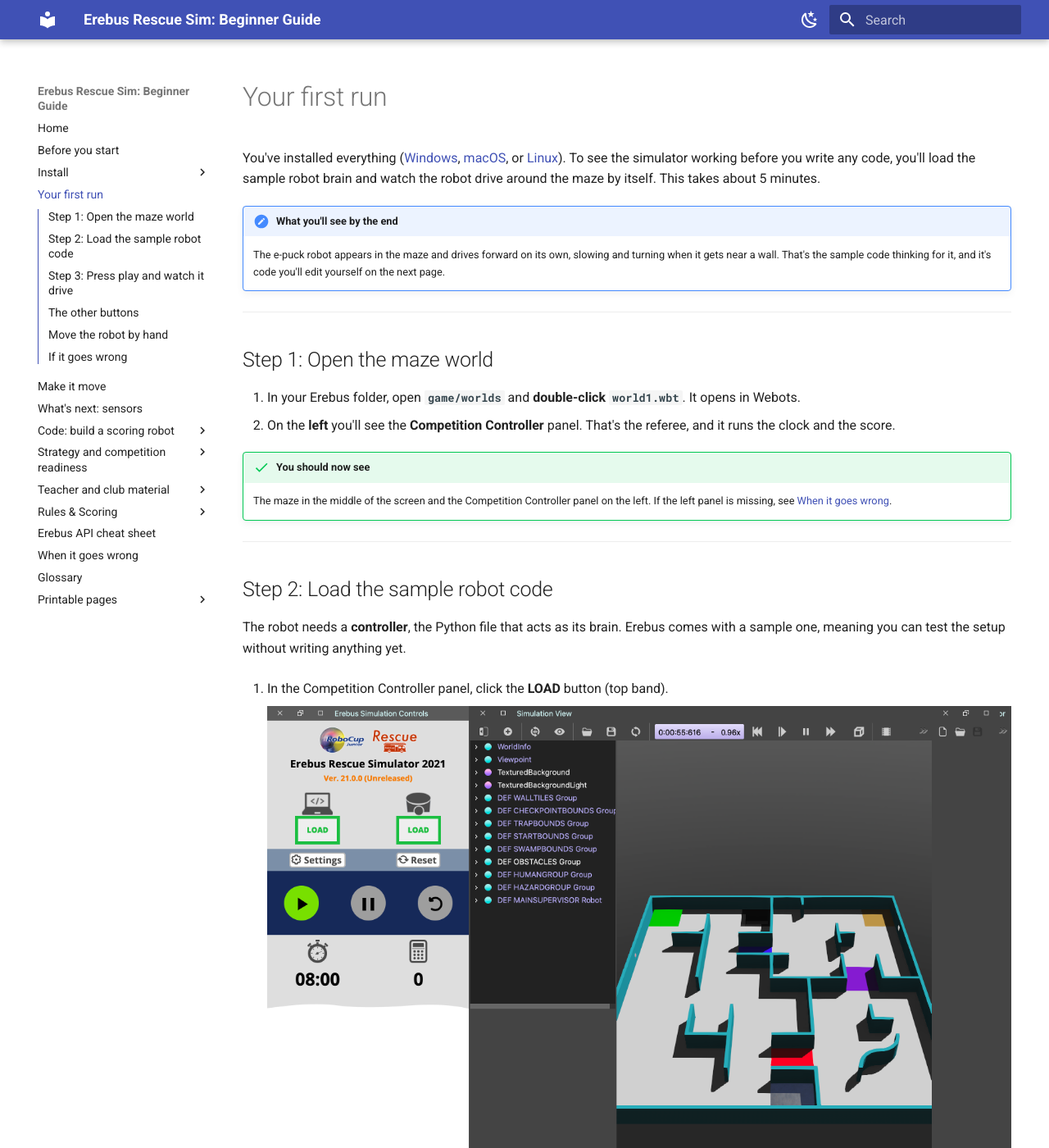
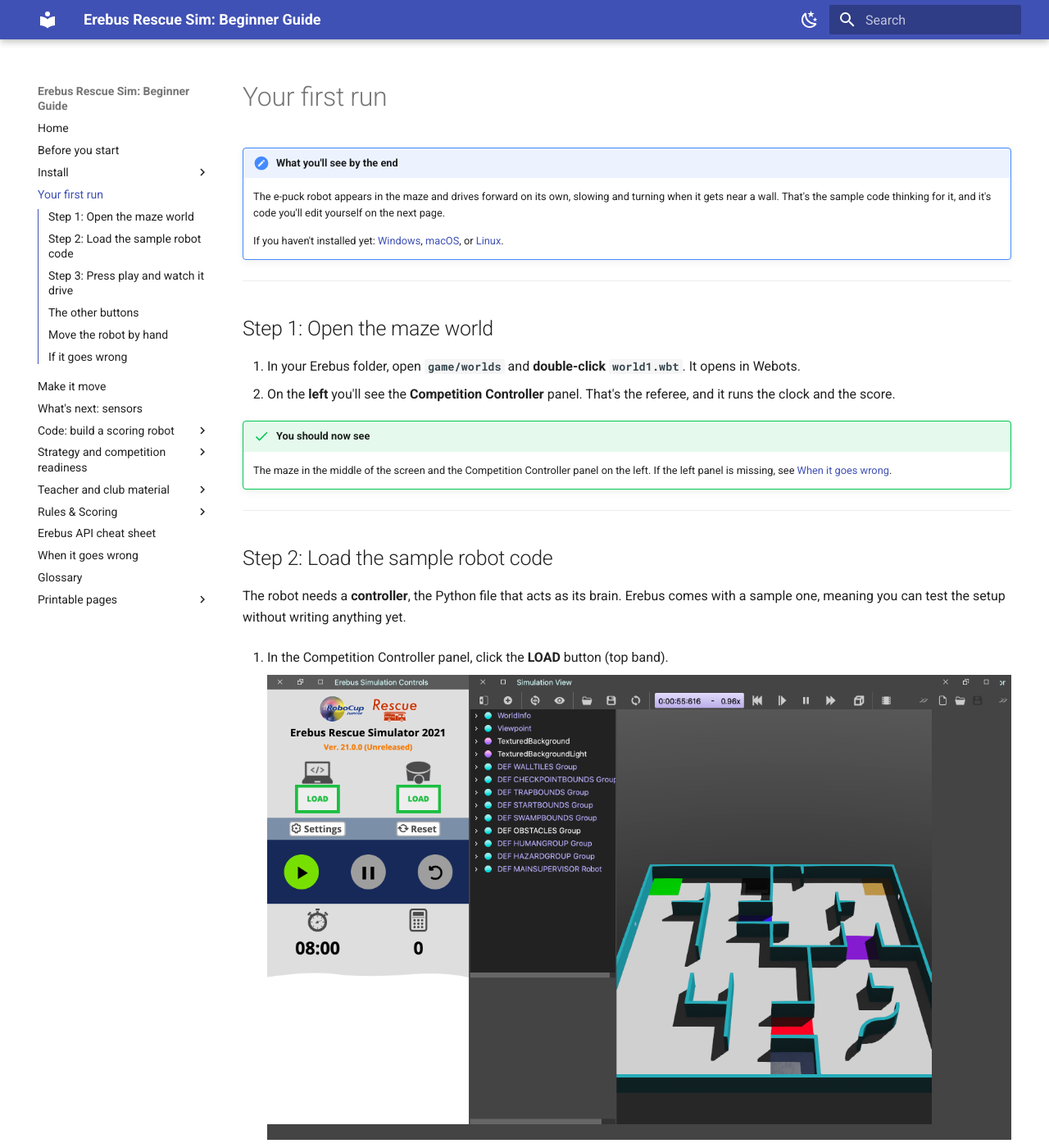
Before and after one commit to talkingj/rcja-rescue-sim-resources, an MkDocs documentation site: the page built from docs/first-run.md, in a window 1280 px wide and 1400 px high. Shown: the whole window at 82% size. Built offline with MkDocs 1.6.1 and Material for MkDocs 9.7.7, drawn with Linux system fonts in a browser that asks for light colours; some of the changed text lies outside the part shown.

Commit message:
first-run: apply same treatment as install pages per author review
- Removed intro slop paragraph (drops 5, deliberate); install-page
  links preserved in the opening note box
- Removed 5 Screenshot-attribution captions
- Rewrote Initializing note (expected behaviour, not a hang)
- gates: 1 FAIL is deliberate-removal artifact, mkdocs pass

```diff
--- a/docs/first-run.md
+++ b/docs/first-run.md
@@ -1,13 +1,12 @@
 # Your first run
-
-You've installed everything ([Windows](install-windows.md), [macOS](install-mac.md), or
-[Linux](install-linux.md)). To see the simulator working before you write any code, you'll load the
-sample robot brain and watch the robot drive around the maze by itself. This takes about 5 minutes.
 
 !!! note "What you'll see by the end"
     The e-puck robot appears in the maze and drives forward on its own, slowing and turning when it
     gets near a wall. That's the sample code thinking for it, and it's code you'll edit yourself on
     the next page.
+
+    If you haven't installed yet: [Windows](install-windows.md), [macOS](install-mac.md), or
+    [Linux](install-linux.md).
 
 ---
 
```
Also changed, not shown: other parts of docs/first-run.md (+4 -13 lines).
